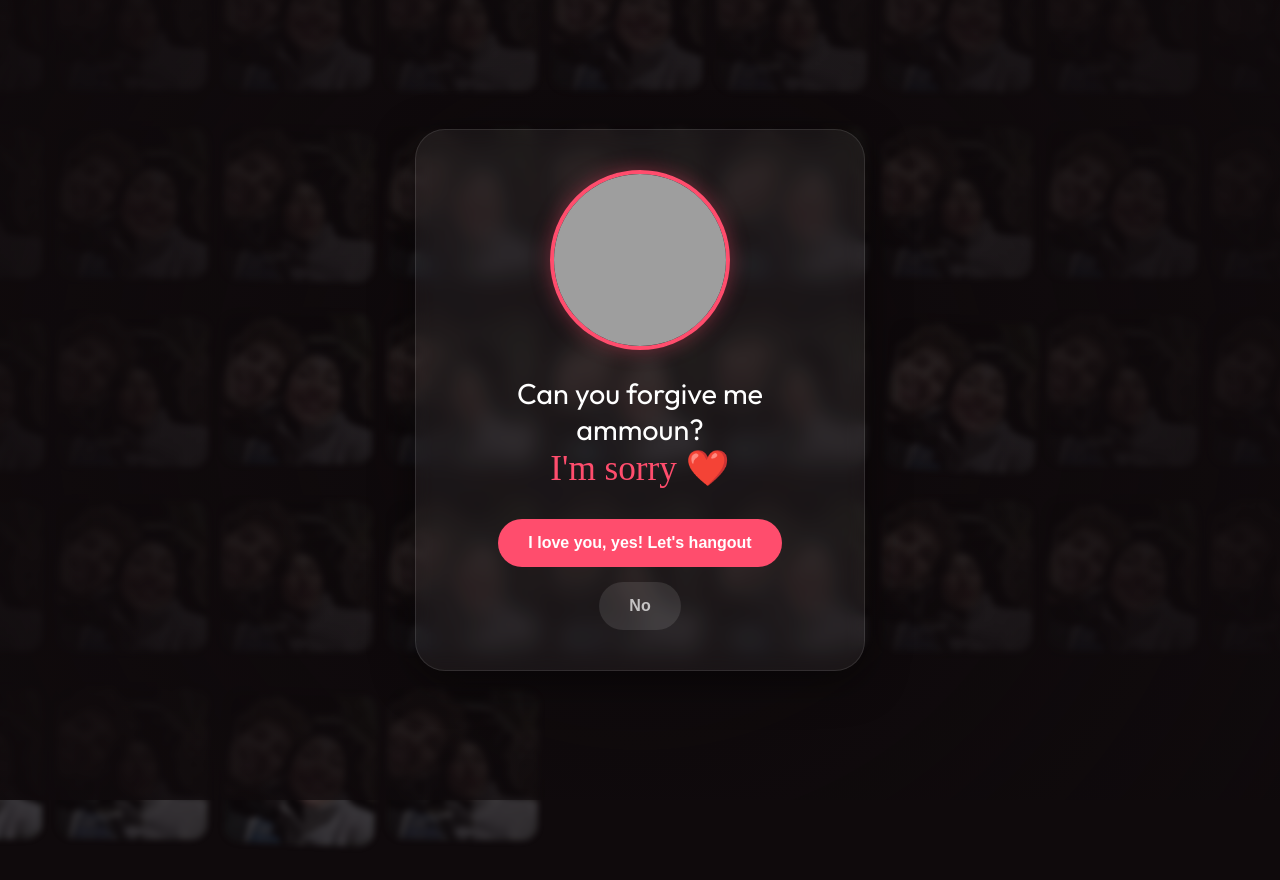
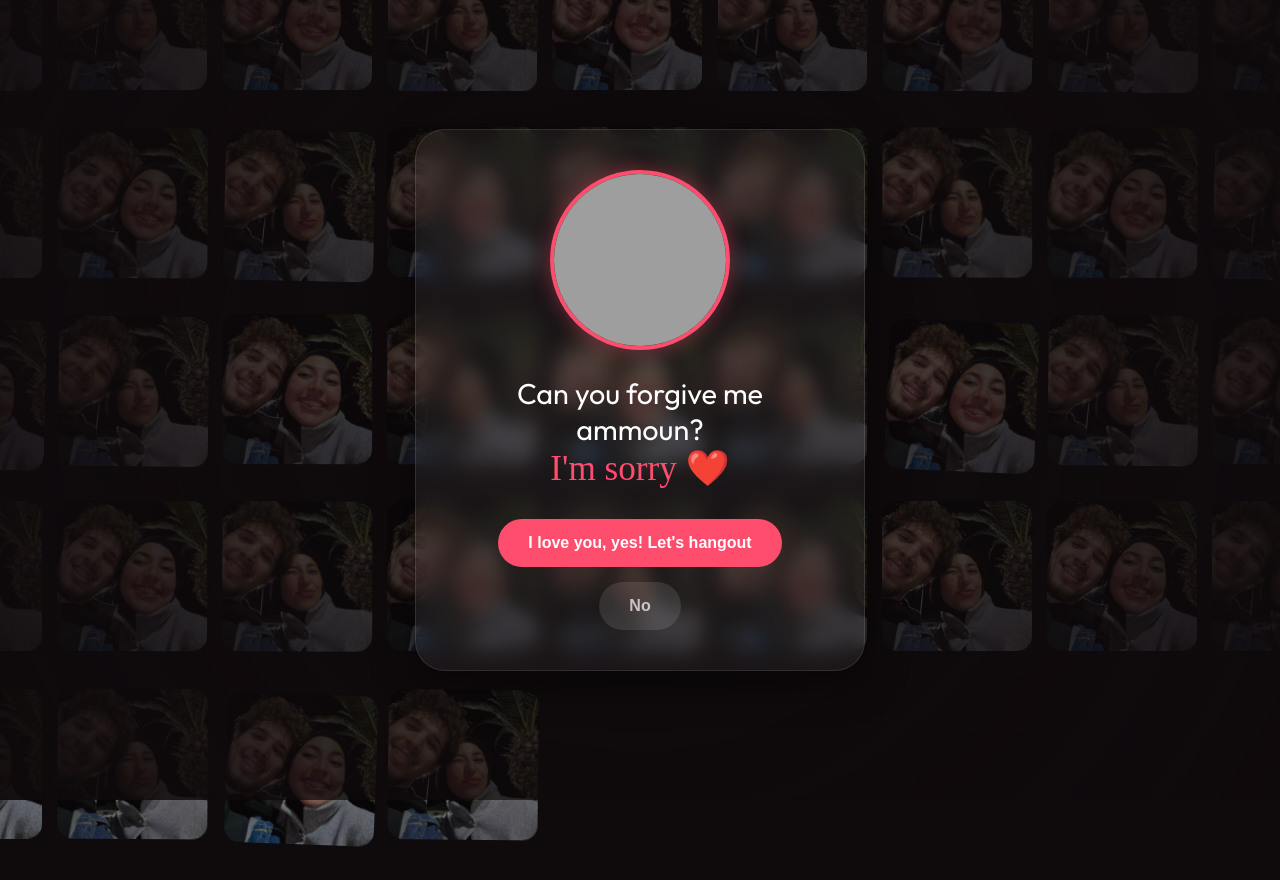
Before and after one commit to yassinebouteraa/ammoun.github.io, a plain HTML site: page index.html in a window 1280 px wide. Shown: the top 880 px of the page. Drawn offline with Linux system fonts and the light colour scheme; grey boxes are pictures that could not be loaded; a web font is replaced by a local one.

Commit message:
Add files via upload

```diff
--- a/style.css
+++ b/style.css
@@ -34,8 +34,10 @@
     gap: 15px;
     padding: 20px;
     overflow: hidden;
-    filter: blur(3px) grayscale(40%);
-    opacity: 0.25;
+    filter: blur(0px) grayscale(0%);
+    /* Removed blur and grayscale */
+    opacity: 0.5;
+    /* Increased opacity for more clarity */
 }
 
 .bg-img-tile {
```
